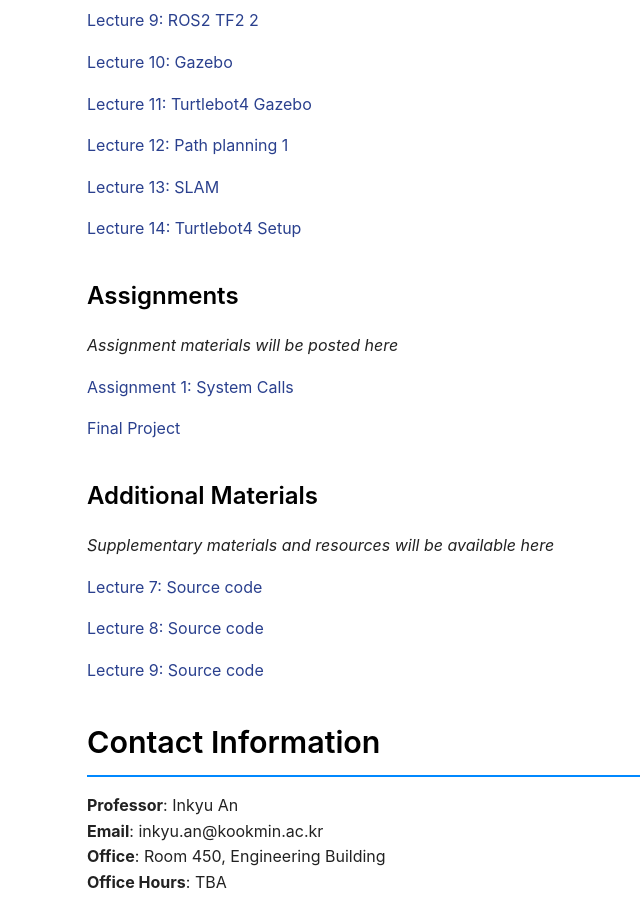
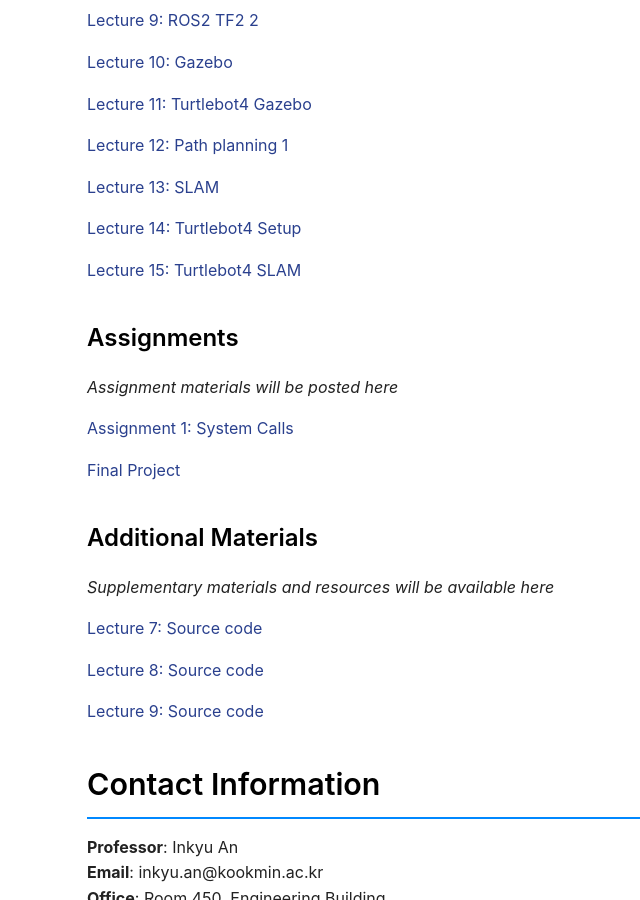
Before and after one commit to mairlab-KM/mairlab-KM.github.io, a Jekyll site: the page built from courses/operating-systems-practice-2025fall.md, in a window 1280 px wide and 900 px high, scrolled down 4120 px. Shown: the whole window, without its empty margins (126-766 px from the left). Built offline with Jekyll 4.4.1, drawn with Linux system fonts in a browser that asks for light colours.

Commit message:
Upload Lec15 of OSP

```diff
--- a/courses/operating-systems-practice-2025fall.md
+++ b/courses/operating-systems-practice-2025fall.md
@@ -183,6 +183,8 @@
 
 [Lecture 14: Turtlebot4 Setup](/assets/courses/operating-systems-practice-2025fall/lectures/Lec14_Turtlebot4_Setup.pdf)
 
+[Lecture 15: Turtlebot4 SLAM](/assets/courses/operating-systems-practice-2025fall/lectures/Lec15_Turtlebot4_SLAM.pdf)
+
 <!-- Example format - uncomment and modify as you add materials:
 - [Lecture 1: Introduction to OS Practice](/assets/courses/operating-systems-practice-2025fall/lectures/lecture01-introduction.pdf)
 - [Lecture 2: Process Management](/assets/courses/operating-systems-practice-2025fall/lectures/lecture02-processes.pdf)
```
Also changed, not shown: 1 other file.
